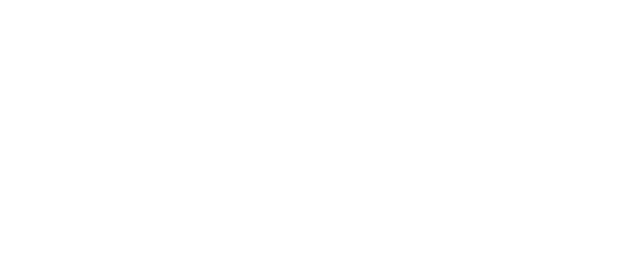
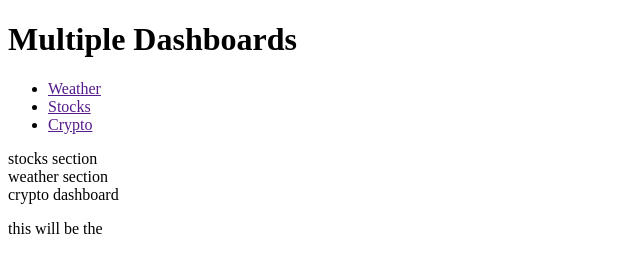
Before and after one commit to fmcwilliams92/Dashboard, a plain HTML site: page index.html in a window 1280 px wide. Shown: the whole page, without its empty margins (0-640 px from the left). Drawn offline with Linux system fonts and the light colour scheme.

Commit message:
setting up html structure

```diff
--- a/index.html
+++ b/index.html
@@ -9,8 +9,44 @@
 </head>
 <body>
 
+  <header class="flex-container" id="header">
+    <div>
+      <h1>Multiple Dashboards</h1>
+    </div>
+    <div>
+      <nav>
+        <ul>
+          <li>
+            <a href="">Weather</a>
+          </li>
+          <li>
+            <a href="">Stocks</a>
+          </li>
+          <li>
+            <a href="">Crypto</a>
+          </li>
+        </ul>
+      </nav>
+    </div>
+  </header>
 
+  <section class="flex-container" id="body">
+    <div id="stocks">
+      stocks section
+    </div>
+    <div id="weather">
+      weather section
+    </div>
+    <div id="crypto">
+      crypto dashboard
+    </div>
+  </section>
 
+  <footer class="flex-container" id="footer">
+    <div>
+      <p>this will be the</p>
+    </div>
+  </footer>
 
   <script src="./assets/scripts/script.js"></script>
 </body>
```
